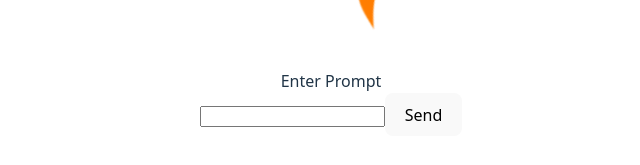
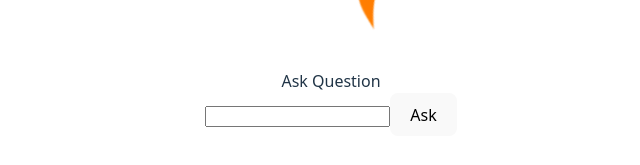
Before and after one commit to SilverDev9/swastika_ai, a React (Vite) app in the folder Swastika AI/client/: page / in a window 1280 px wide. Shown: the part 435-600 px from the top of the page, without its empty margins (309-949 px from the left). Built offline with nearby package versions, Linux system fonts and the light colour scheme.

Commit message:
Update App.jsx

```diff
--- a/Swastika AI/client/src/App.jsx
+++ b/Swastika AI/client/src/App.jsx
@@ -36,10 +36,10 @@ function App() {
     <>
     <img src={logo} className="App-logo" alt="logo" />
     <br></br>
-    <label htmlFor="">Enter Prompt</label>
+    <label htmlFor="">Ask Question</label>
     <br />
     <input type="text" value={prompt} onChange={(e)=>{handlePrompt(e);}} onKeyDown={(e)=>handleKeyDown(e)} />
-    <button onClick={()=>{handleSubmit()}}  >Send</button>
+    <button onClick={()=>{handleSubmit()}} >Ask</button>
     <h3>{reply}</h3>
     </>
   )
```
